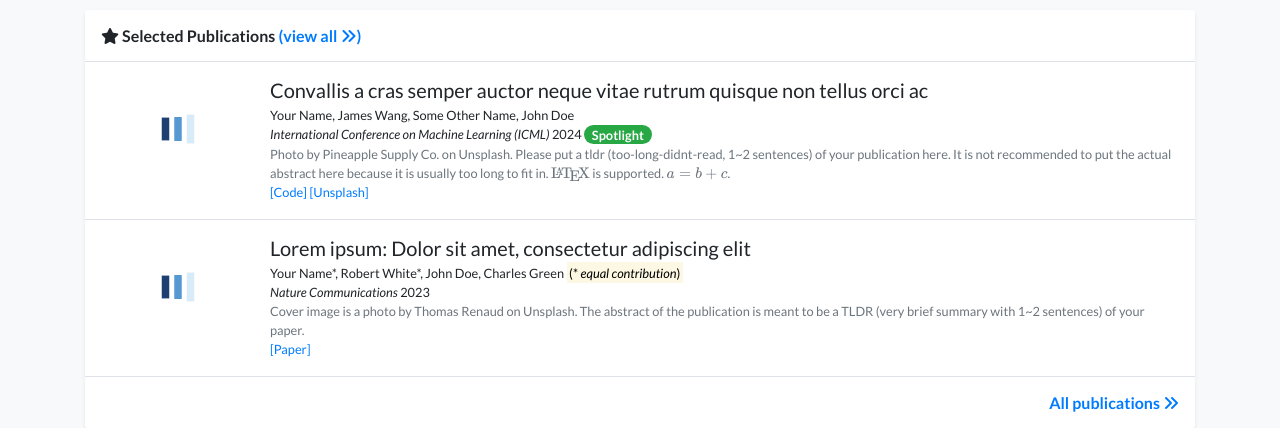
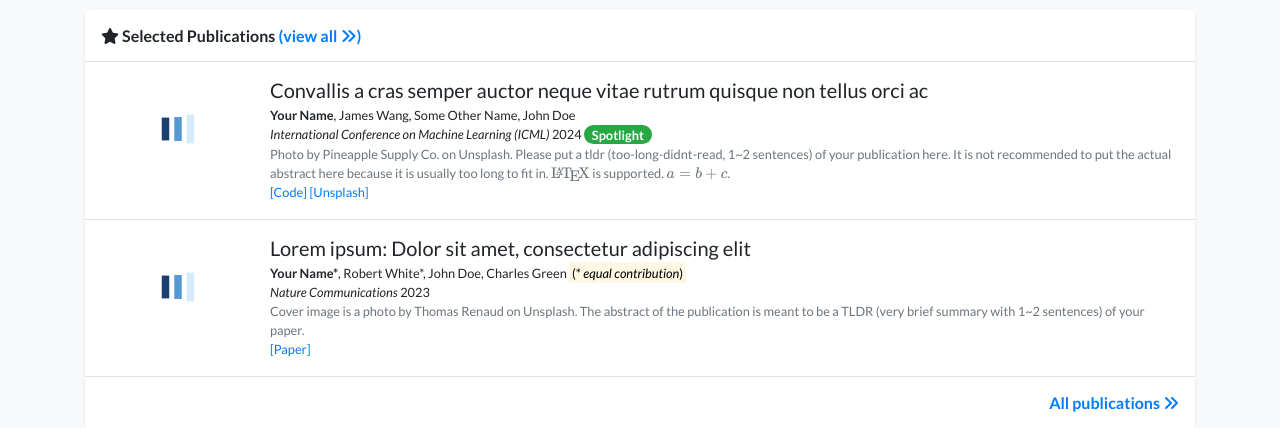
Before and after one commit to kf600/kf600.github.io, a Jekyll site: the page built from index.html, in a window 1280 px wide and 900 px high, scrolled down 584 px. Shown: the part 416-844 px from the top of the window. Built offline with Jekyll 4.4.1, drawn with Linux system fonts in a browser that asks for light colours; nearby versions of some CDN libraries; a style sheet for code colours, icons or effects is not loaded; part of the change alters nothing that is shown.

```diff
--- a/_data/authors.yml
+++ b/_data/authors.yml
@@ -1,4 +1,4 @@
-"Kai Feng":
+"Your Name":
   bold: true
 
 "Robert White":
```
